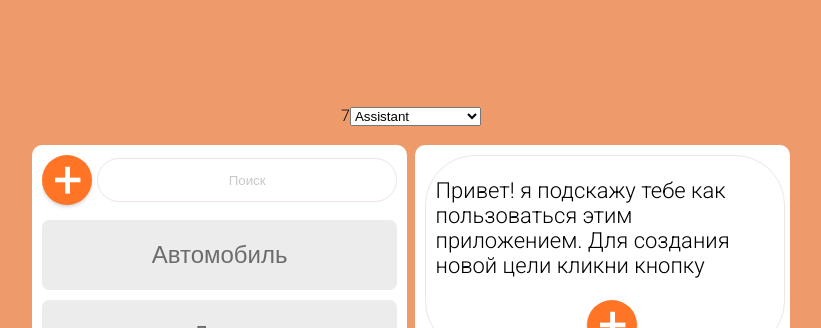
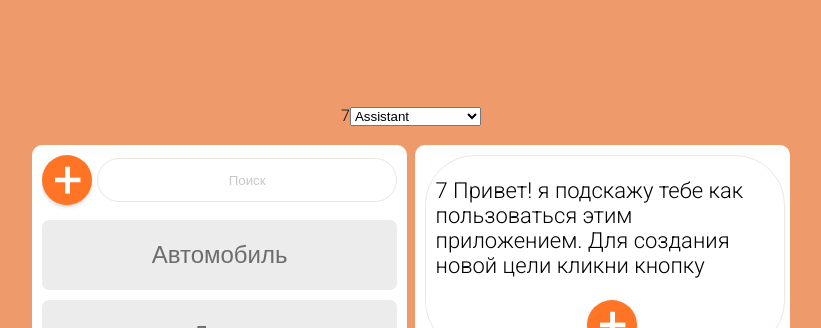
Before and after one commit to Maxim-BC/project_moneybox, a React (Create React App) app: page / in a window 1280 px wide. Shown: the top 328 px of the page, without its empty margins (229-1050 px from the left). Built offline with nearby package versions, Linux system fonts and the light colour scheme.

Commit message:
targets count

```diff
--- a/src/components/Assistant.js
+++ b/src/components/Assistant.js
@@ -6,13 +6,16 @@ export default class Assistant extends Component {
 
 
   render() {
+
+
+
     return (
 
       <div>
 
         <div className="oblako">
           <p className="oblako-text">
-            Привет! я подскажу тебе как пользоваться этим приложением. Для
+           {this.props.targetCount} Привет! я подскажу тебе как пользоваться этим приложением. Для
             создания новой цели кликни кнопку
           </p>
 
--- a/src/components/Workplace.js
+++ b/src/components/Workplace.js
@@ -146,7 +146,7 @@ export default class Workplace extends Component {
                         <div className="scroll-bar">
                             {this.state.rightActiveComponent ===
                                 "Assistant" && (
-                                <Assistant funcChangeRight={this.changeRight} />
+                                <Assistant funcChangeRight={this.changeRight} targetCount={this.state.targets.length}/>
                             )}
                             {this.state.rightActiveComponent ===
                                 "NewTargetForm" && (
```
